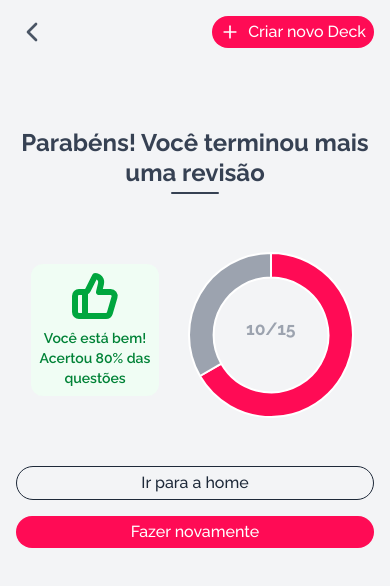
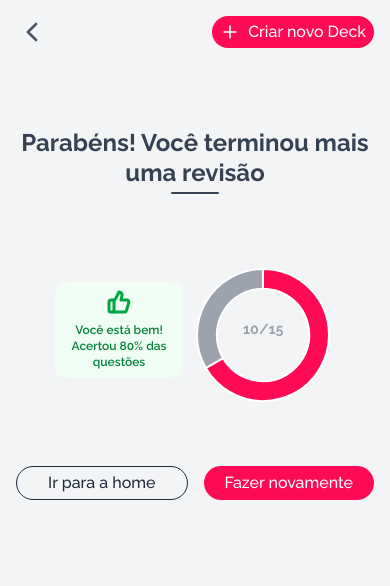
Before and after one commit to julioceno/memoriza, a Next.js app: page /decks/game/feedback in a window 390 px wide. Shown: the top 586 px of the page. Built offline with nearby package versions, Linux system fonts and the light colour scheme.

Commit message:
fix: adjust spacing and responsive styles in FeedbackPage and FeedbackCard components

```diff
--- a/src/app/decks/game/feedback/page.tsx
+++ b/src/app/decks/game/feedback/page.tsx
@@ -14,7 +14,7 @@ const FeedbackPage: React.FC = () => {
             <SectionTitle>
                 Parabéns! Você terminou mais uma revisão
             </SectionTitle>
-            <div className="flex justify-center items-center gap-6 h-48">
+            <div className="flex justify-center items-center gap-2 sm:gap-6 h-48">
                 <FeedbackCard
                     content="Você está bem! Acertou 80% das questões"
                     variant="like"
@@ -24,7 +24,7 @@ const FeedbackPage: React.FC = () => {
                     total={totalQuestions}
                 />
             </div>
-            <div className='flex flex-col sm:flex-row w-full sm:w-md gap-4'>
+            <div className='flex w-full sm:w-md gap-4'>
                 <Button type="outlined" full>
                     Ir para a home
                 </Button>
--- a/src/components/FeedbackCard/index.tsx
+++ b/src/components/FeedbackCard/index.tsx
@@ -27,10 +27,13 @@ export const FeedbackCard: React.FC<IFeedbackCardProps> = ({
 
     return (
         <div className={`flex flex-col items-center rounded-xl w-32 gap-2 p-2 ${getVariantClasses().container}`}>
-            <Icon size={48} className={getVariantClasses().icon} strokeWidth={3} />
+            <Icon
+                className={`w-6 h-6 sm:w-8 sm:h-8 md:w-9 md:h-9 ${getVariantClasses().icon}`}
+                strokeWidth={3}
+            />
 
             <div className="text-center">
-                <p className={`font-semibold text-sm ${getVariantClasses().text}`}>
+                <p className={`font-semibold text-xs sm:text-sm ${getVariantClasses().text}`}>
                     {content}
                 </p>
             </div>
--- a/src/components/PerformanceChart/index.tsx
+++ b/src/components/PerformanceChart/index.tsx
@@ -69,7 +69,7 @@ const PerformanceChart: React.FC<IPerformanceChartProps> = ({ correct, total })
     };
 
     return (
-        <div className="w-44">
+        <div className="w-36 sm:w-44">
             <Doughnut
                 data={data}
                 options={options}
```
